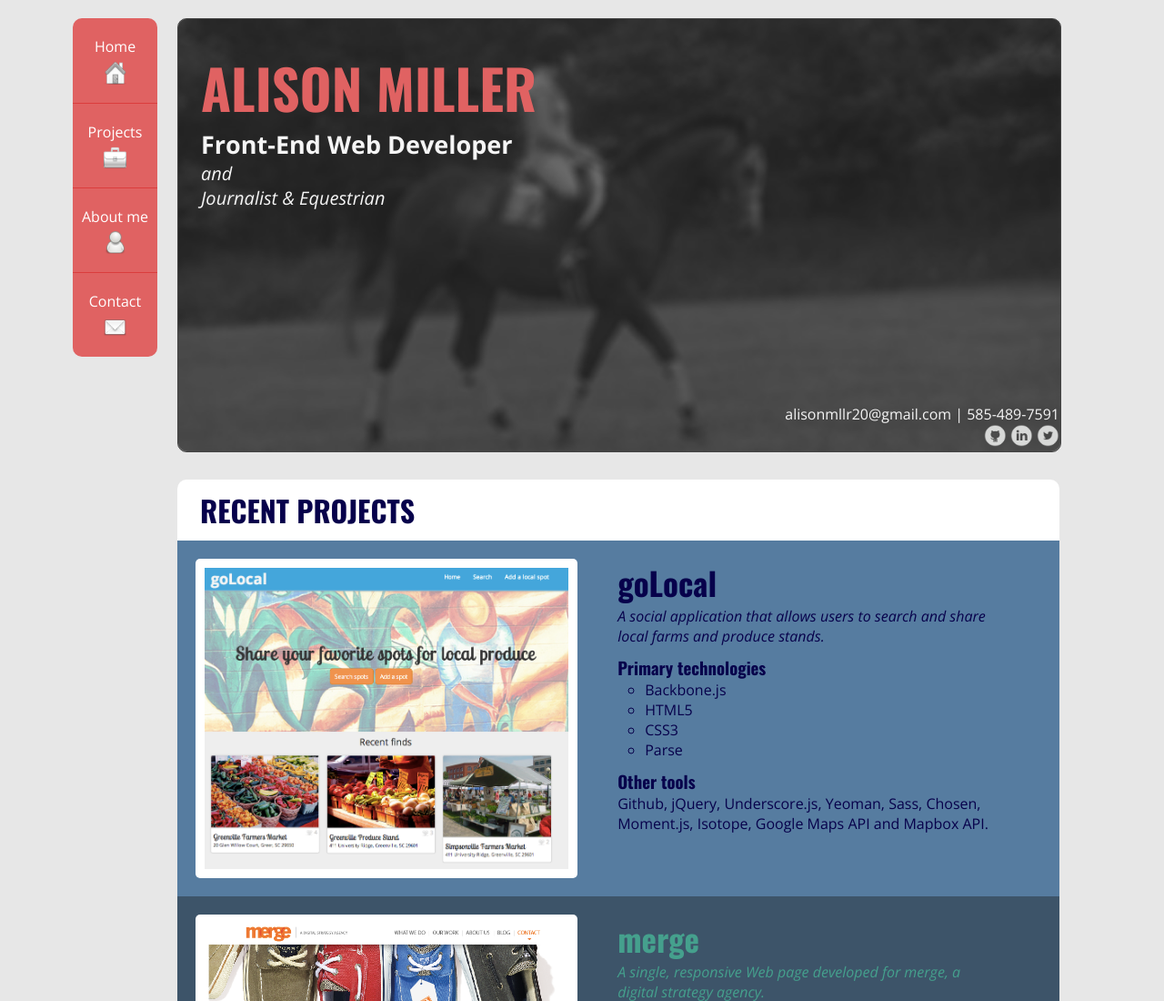
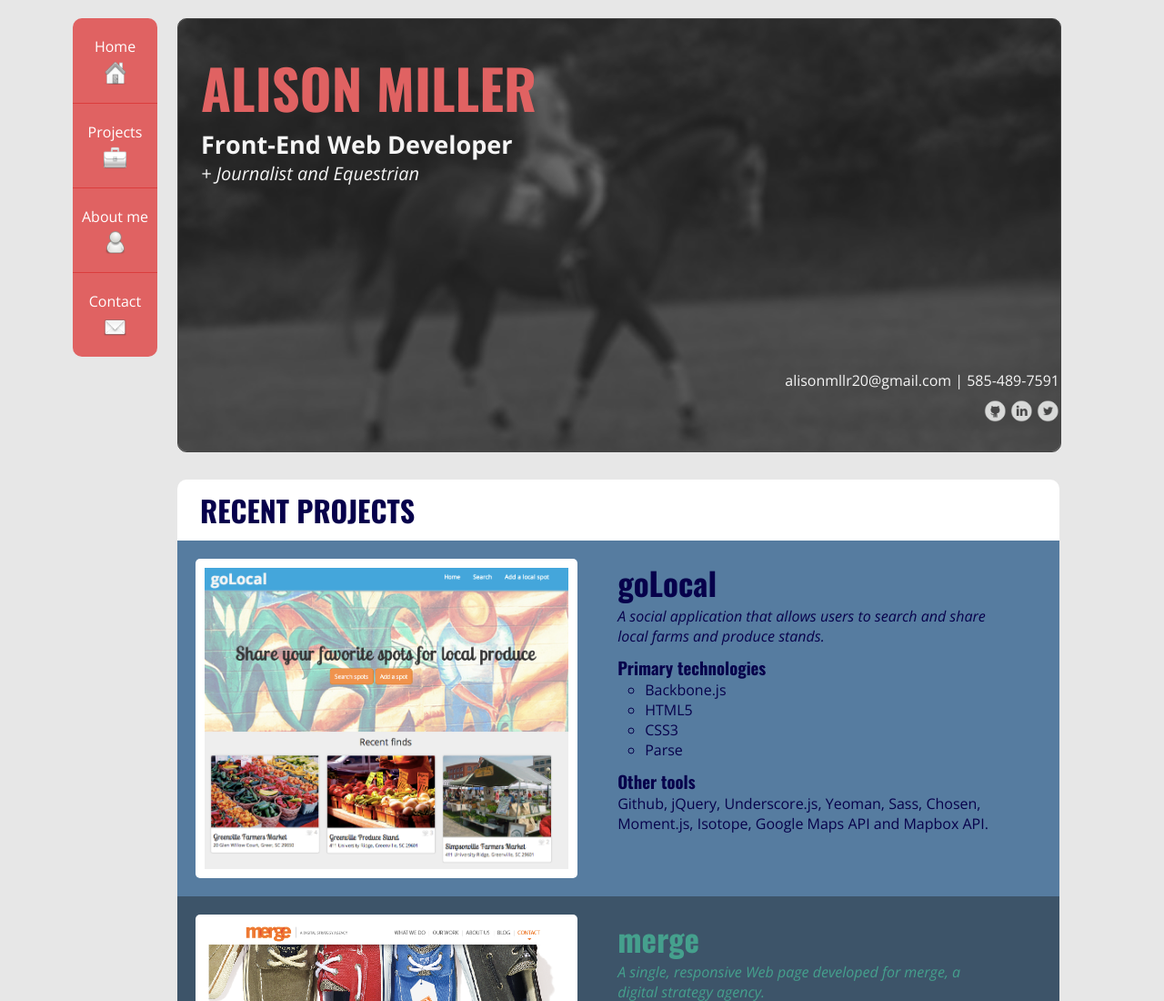
Before and after one commit to alisonelizabeth/personal-page, a website: page app/index.html in a window 1280 px wide. Shown: the top 1100 px of the page at 91% size. Drawn offline with nearby package versions, Linux system fonts and the light colour scheme; files that its build step writes are made by us from their sources.

Commit message:
made a few very minor style changes

```diff
--- a/app/index.html
+++ b/app/index.html
@@ -52,8 +52,7 @@
                 <div class="main">
                     <h1>ALISON MILLER</h1>
                     <h2 class="developer">Front-End Web Developer</h2>
-                    <h2 class="equestrian">and</h2>
-                    <h2 class="equestrian">Journalist &amp Equestrian</h2>
+                    <h2 class="equestrian">+ Journalist and Equestrian</h2>
                 </div>
                 <div class="contact">
                     <div class="email">
--- a/app/styles/main.css
+++ b/app/styles/main.css
@@ -162,6 +162,7 @@ ul {
 
 .social {
 	float: right;
+	padding-top: 10px;
 }
 
 .social img:hover {
```
